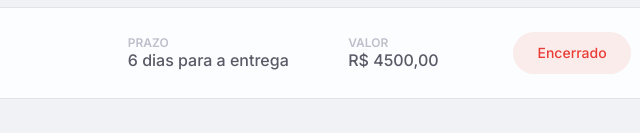
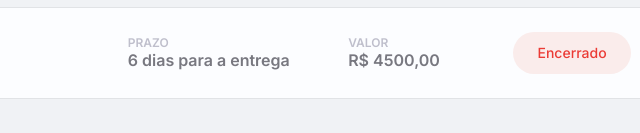
Before and after one commit to guilhermequeico/JobsCalc, a plain HTML site: page index.html in a window 1280 px wide. Shown: the part 337-470 px from the top of the page, 402-1042 px from the left. Drawn offline with Linux system fonts and the light colour scheme.

Commit message:
:lipstick: Create style .done .colum p

```diff
--- a/styles/pages/index.css
+++ b/styles/pages/index.css
@@ -201,7 +201,8 @@ main {
   color: var(--color-card-label);
 }
 
-.progress .column p {
+.progress .column p,
+.done .column p {
   font-weight: 600;
   color: var(--color-card-content);
 }
```
